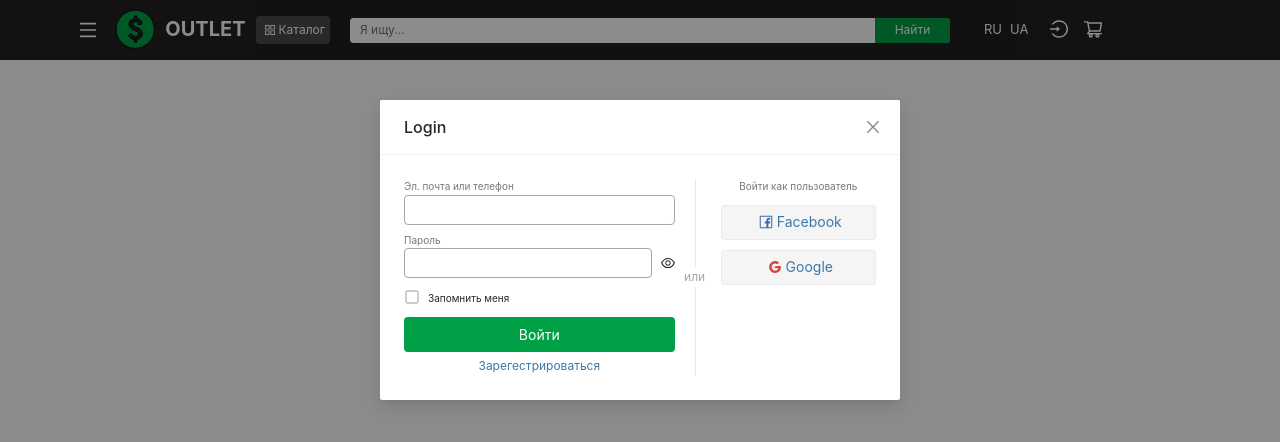
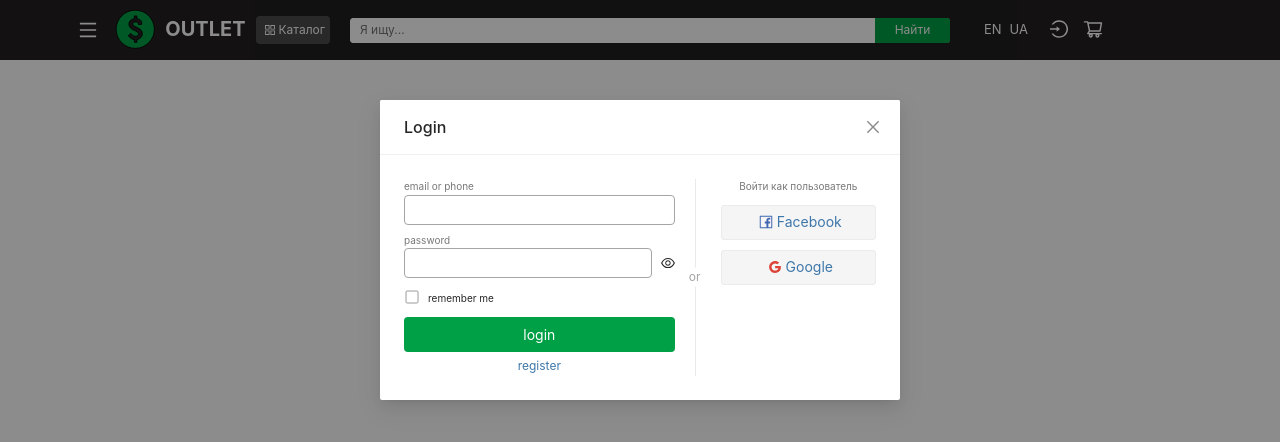
Before and after one commit to Vllaaaddd/e-commerce-front, a React (Create React App) app: page / in a window 1280 px wide. Both pictures are taken after a click on the element 1059 px from the left and 28 px from the top of the page. Shown: the top 442 px of the page. Built offline with nearby package versions, Linux system fonts and the light colour scheme.

Commit message:
added i18next

```diff
--- a/package.json
+++ b/package.json
@@ -11,9 +11,12 @@
     "@testing-library/user-event": "^13.5.0",
     "antd": "^4.18.5",
     "axios": "^0.25.0",
+    "i18next": "^21.6.15",
+    "i18next-browser-languagedetector": "^6.1.4",
     "react": "^17.0.2",
     "react-dom": "^17.0.2",
     "react-hook-form": "^7.25.3",
+    "react-i18next": "^11.16.5",
     "react-redux": "^7.2.6",
     "react-router-dom": "^6.2.1",
     "react-scripts": "5.0.0",
--- a/src/components/ModalWindow/LoginForm/LoginForm.jsx
+++ b/src/components/ModalWindow/LoginForm/LoginForm.jsx
@@ -13,6 +13,7 @@ import {
 import { EyeOutlined } from '@ant-design/icons/lib/icons';
 import SubmitBtn from '../SubmitBtn';
 import ModalSocial from '../Social';
+import { useTranslation } from 'react-i18next';
 
 const styles = {
   eye: {
@@ -21,29 +22,30 @@ const styles = {
 };
 
 const LoginForm = ({ handleFormTypeChange }) => {
+  const { t } = useTranslation();
   return (
     <Container>
       <Form>
         <Left>
-          <Label>Эл. почта или телефон</Label>
+          <Label>{t('login.emailOrPhone')}</Label>
           <Input />
 
-          <Label>Пароль</Label>
+          <Label>{t('login.password')}</Label>
           <Fieldset>
             <Input />
             <EyeOutlined style={styles.eye} />
           </Fieldset>
 
-          <Remember>Запомнить меня</Remember>
+          <Remember>{t('login.rememberMe')}</Remember>
 
-          <SubmitBtn title={'Войти'} />
+          <SubmitBtn title={t('login.submitBtn')} />
 
           <Rlink>
             <a onClick={() => handleFormTypeChange()} target='_blank'>
-              Зарегестрироваться
+              {t('login.register')}
             </a>
           </Rlink>
-          <Divider>или</Divider>
+          <Divider>{t('login.or')}</Divider>
         </Left>
         <Right>
           <ModalSocial />
--- a/src/components/Navbar/Navbar.jsx
+++ b/src/components/Navbar/Navbar.jsx
@@ -14,6 +14,7 @@ import {
   Language
 } from './Navbar.styles';
 import Logo from './Logo';
+import { useTranslation } from 'react-i18next';
 
 const styles = {
   menuOutlined: {
@@ -35,6 +36,11 @@ const styles = {
 
 const Navbar = () => {
   const [isModalWindowActive, setIsModalWindowActive] = useState(false);
+  const { i18n } = useTranslation();
+
+  const changeLanguage = (lang) => {
+    i18n.changeLanguage(lang);
+  };
 
   return (
     <Container>
@@ -55,8 +61,8 @@ const Navbar = () => {
         <ul>
           <li>
             <Language>
-              <a>RU</a>
-              <a>UA</a>
+              <a onClick={() => changeLanguage('en')}>EN</a>
+              <a onClick={() => changeLanguage('ua')}>UA</a>
             </Language>
           </li>
           <li>
--- /dev/null
+++ b/src/i18n.js
@@ -0,0 +1,18 @@
+import i18n from 'i18next';
+import { initReactI18next } from 'react-i18next';
+import LanguageDetector from 'i18next-browser-languagedetector';
+import { translations } from './locales';
+
+i18n
+  .use(LanguageDetector)
+  .use(initReactI18next)
+  .init({
+    debug: true,
+    fallbackLng: 'ua',
+    interpolation: {
+      escapeValue: false
+    },
+    resources: translations
+  });
+
+export default i18n;
--- a/src/index.js
+++ b/src/index.js
@@ -2,6 +2,7 @@ import React from 'react';
 import ReactDOM from 'react-dom';
 import App from './App';
 import 'antd/dist/antd.min.css';
+import './i18n';
 
 ReactDOM.render(
   <App />,
--- /dev/null
+++ b/src/locales/en/index.js
@@ -0,0 +1,7 @@
+import login from './login.json';
+
+export default {
+  translation: {
+    login
+  }
+};
--- /dev/null
+++ b/src/locales/en/login.json
@@ -0,0 +1,9 @@
+{
+  "title": "Login",
+  "emailOrPhone": "email or phone",
+  "password": "password",
+  "rememberMe": "remember me",
+  "submitBtn": "login",
+  "register": "register",
+  "or": "or"
+}
--- /dev/null
+++ b/src/locales/index.js
@@ -0,0 +1,4 @@
+import en from './en';
+import ua from './ua';
+
+export const translations = { en, ua };
--- /dev/null
+++ b/src/locales/ua/index.js
@@ -0,0 +1,7 @@
+import login from './login.json';
+
+export default {
+  translation: {
+    login
+  }
+};
--- /dev/null
+++ b/src/locales/ua/login.json
@@ -0,0 +1,9 @@
+{
+  "title": "Логін",
+  "emailOrPhone": "почта або номер телефону",
+  "password": "пароль",
+  "rememberMe": "запам'ятати мене",
+  "submitBtn": "логін",
+  "register": "зареєструватися",
+  "or": "або"
+}
```
Also changed, not shown: 1 other file (tests, documents, lock files or other folders).
